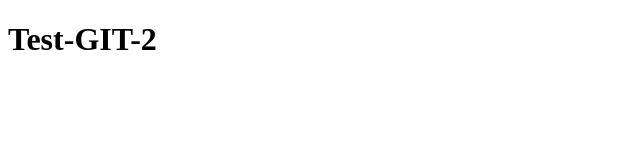
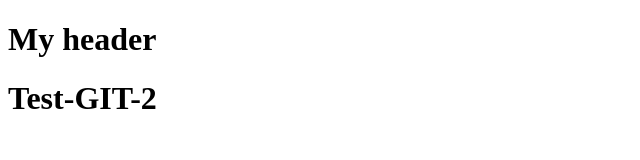
Before and after one commit to Igor72Kia/test-git-2, a plain HTML site: page index.html in a window 1280 px wide. Shown: the whole page, without its empty margins (0-640 px from the left). Drawn offline with Linux system fonts and the light colour scheme.

Commit message:
develop header

```diff
--- a/index.html
+++ b/index.html
@@ -7,6 +7,9 @@
     <title>Test-GIT-2</title>
 </head>
 <body>
+    <head>
+        <h1>My header</h1>
+    </head>
     <h1>Test-GIT-2</h1>
 
 </body>
--- a/index.js
+++ b/index.js
@@ -2,4 +2,4 @@ console.log('Hello World');
 
 console.log('Hello')
 
-console.log('jfiu')
+gbvtyucfyhg
```
Also changed, not shown: 1 other file.
